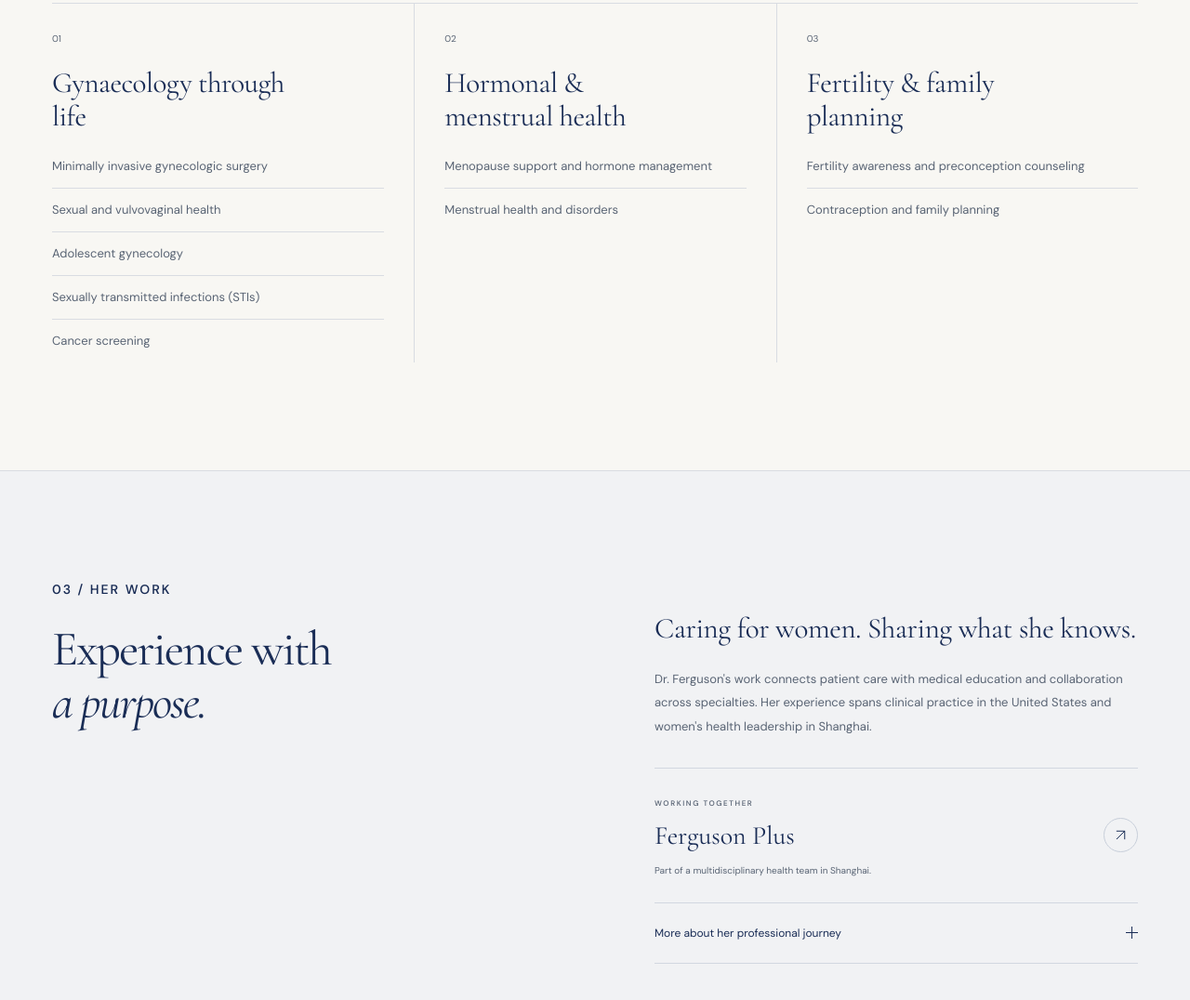
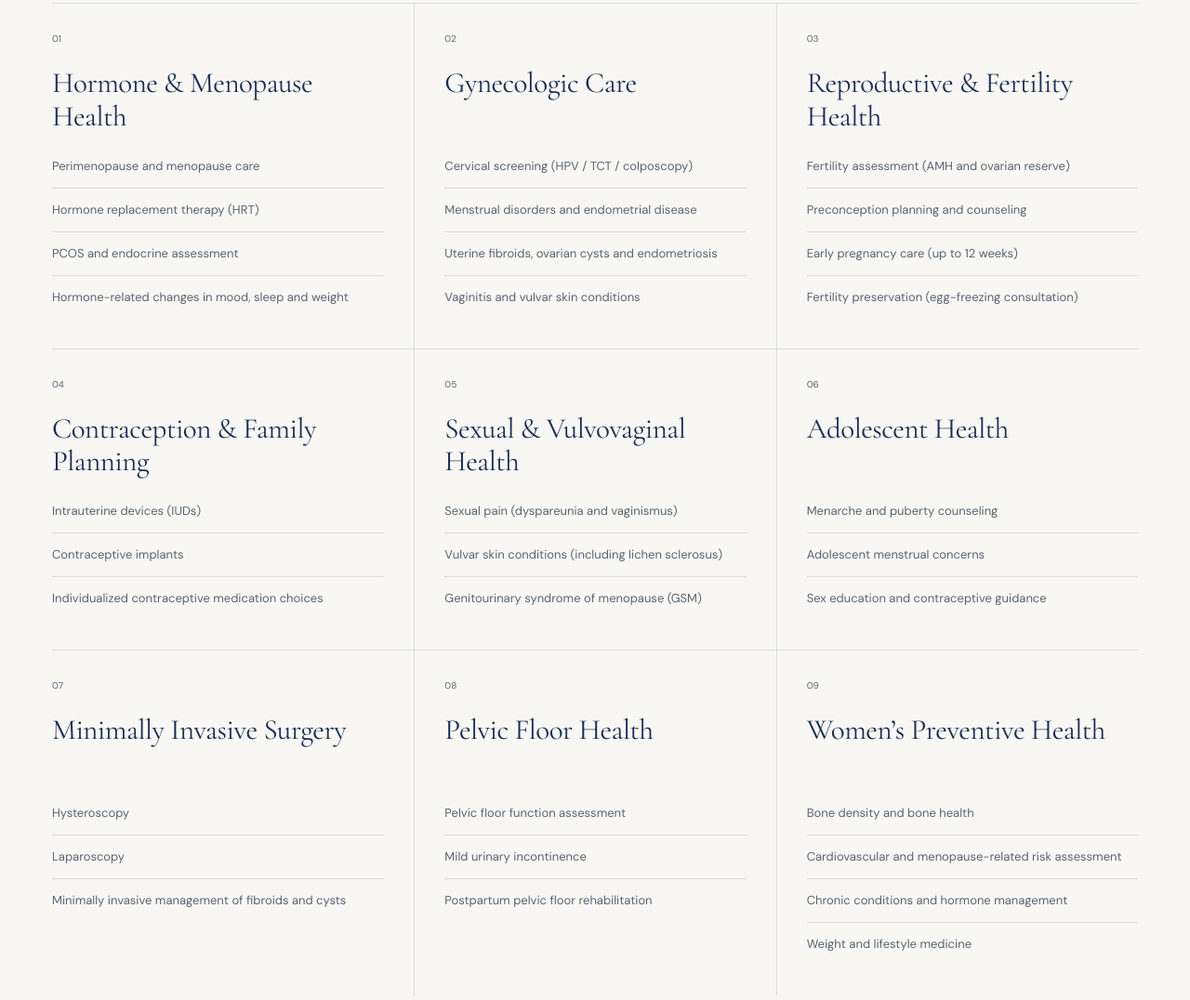
Before and after one commit to younggzzheng/fergusonhealth, a website: page draft/index.html in a window 1280 px wide. Shown: the part 1882-2958 px from the top of the page at 93% size. Drawn offline with Linux system fonts and the light colour scheme.

Commit message:
Update bilingual services with hormone and menopause care first

```diff
--- a/draft/index.html
+++ b/draft/index.html
@@ -63,22 +63,92 @@
     </section>
 
     <section id="care" class="care-section section-pad wrap" aria-labelledby="care-title">
-      <div class="section-topline"><div><p class="eyebrow" data-i18n="careEyebrow">02 / Areas of care</p><h2 id="care-title" data-i18n-html="careTitle">Care that grows<br><em>with you.</em></h2></div><div class="care-aside"><svg class="care-sprig" aria-hidden="true"><use href="#sprig"/></svg><p class="section-aside" data-i18n="careIntro">Different chapters bring different questions. Space to understand yours.</p></div></div>
+      <div class="section-topline"><div><p class="eyebrow" data-i18n="careEyebrow">02 / Areas of care</p><h2 id="care-title" data-i18n-html="careTitle">Women’s Health<br><em>Services</em></h2></div><div class="care-aside"><svg class="care-sprig" aria-hidden="true"><use href="#sprig"/></svg><p class="section-aside" data-i18n="careIntro">Different chapters bring different questions. Space to understand yours.</p></div></div>
       <div class="care-grid">
         <article class="care-item">
           <span class="care-number" aria-hidden="true">01</span>
-          <h3 data-i18n="care3Title">Gynaecology through life</h3>
-          <ul class="care-list"><li data-i18n="careSurgery">Minimally invasive gynecologic surgery</li><li data-i18n="careSexual">Sexual and vulvovaginal health</li><li data-i18n="careAdolescent">Adolescent gynecology</li><li data-i18n="careSTI">Sexually transmitted infections (STIs)</li><li data-i18n="careCancerScreening">Cancer screening</li></ul>
+          <h3 data-i18n="careHormoneTitle">Hormone &amp; Menopause Health</h3>
+          <ul class="care-list">
+            <li data-i18n="careMenopause">Perimenopause and menopause care</li>
+            <li data-i18n="careHRT">Hormone replacement therapy (HRT)</li>
+            <li data-i18n="carePCOS">PCOS and endocrine assessment</li>
+            <li data-i18n="careHormoneChanges">Hormone-related changes in mood, sleep and weight</li>
+          </ul>
         </article>
         <article class="care-item">
           <span class="care-number" aria-hidden="true">02</span>
-          <h3 data-i18n="care1Title">Hormonal & menstrual health</h3>
-          <ul class="care-list"><li data-i18n="careMenopause">Menopause support and hormone management</li><li data-i18n="careMenstrual">Menstrual health and disorders</li></ul>
+          <h3 data-i18n="careGynecologyTitle">Gynecologic Care</h3>
+          <ul class="care-list">
+            <li data-i18n="careCervicalScreening">Cervical screening (HPV / TCT / colposcopy)</li>
+            <li data-i18n="careEndometrial">Menstrual disorders and endometrial disease</li>
+            <li data-i18n="careGynecologicConditions">Uterine fibroids, ovarian cysts and endometriosis</li>
+            <li data-i18n="careVaginitis">Vaginitis and vulvar skin conditions</li>
+          </ul>
         </article>
         <article class="care-item">
           <span class="care-number" aria-hidden="true">03</span>
-          <h3 data-i18n="care2Title">Fertility & family planning</h3>
-          <ul class="care-list"><li data-i18n="careFertility">Fertility awareness and preconception counseling</li><li data-i18n="careContraception">Contraception and family planning</li></ul>
+          <h3 data-i18n="careFertilityTitle">Reproductive &amp; Fertility Health</h3>
+          <ul class="care-list">
+            <li data-i18n="careFertilityAssessment">Fertility assessment (AMH and ovarian reserve)</li>
+            <li data-i18n="carePreconception">Preconception planning and counseling</li>
+            <li data-i18n="careEarlyPregnancy">Early pregnancy care (up to 12 weeks)</li>
+            <li data-i18n="careFertilityPreservation">Fertility preservation (egg-freezing consultation)</li>
+          </ul>
+        </article>
+        <article class="care-item">
+          <span class="care-number" aria-hidden="true">04</span>
+          <h3 data-i18n="careContraceptionTitle">Contraception &amp; Family Planning</h3>
+          <ul class="care-list">
+            <li data-i18n="careIUD">Intrauterine devices (IUDs)</li>
+            <li data-i18n="careImplant">Contraceptive implants</li>
+            <li data-i18n="careContraceptiveMedication">Individualized contraceptive medication choices</li>
+          </ul>
+        </article>
+        <article class="care-item">
+          <span class="care-number" aria-hidden="true">05</span>
+          <h3 data-i18n="careSexualTitle">Sexual &amp; Vulvovaginal Health</h3>
+          <ul class="care-list">
+            <li data-i18n="careSexualPain">Sexual pain (dyspareunia and vaginismus)</li>
+            <li data-i18n="careVulvarSkin">Vulvar skin conditions (including lichen sclerosus)</li>
+            <li data-i18n="careGSM">Genitourinary syndrome of menopause (GSM)</li>
+          </ul>
+        </article>
+        <article class="care-item">
+          <span class="care-number" aria-hidden="true">06</span>
+          <h3 data-i18n="careAdolescentTitle">Adolescent Health</h3>
+          <ul class="care-list">
+            <li data-i18n="carePuberty">Menarche and puberty counseling</li>
+            <li data-i18n="careAdolescentMenstrual">Adolescent menstrual concerns</li>
+            <li data-i18n="careSexEducation">Sex education and contraceptive guidance</li>
+          </ul>
+        </article>
+        <article class="care-item">
+          <span class="care-number" aria-hidden="true">07</span>
+          <h3 data-i18n="careSurgeryTitle">Minimally Invasive Surgery</h3>
+          <ul class="care-list">
+            <li data-i18n="careHysteroscopy">Hysteroscopy</li>
+            <li data-i18n="careLaparoscopy">Laparoscopy</li>
+            <li data-i18n="careMinimallyInvasive">Minimally invasive management of fibroids and cysts</li>
+          </ul>
+        </article>
+        <article class="care-item">
+          <span class="care-number" aria-hidden="true">08</span>
+          <h3 data-i18n="carePelvicTitle">Pelvic Floor Health</h3>
+          <ul class="care-list">
+            <li data-i18n="carePelvicAssessment">Pelvic floor function assessment</li>
+            <li data-i18n="careIncontinence">Mild urinary incontinence</li>
+            <li data-i18n="carePostpartumPelvic">Postpartum pelvic floor rehabilitation</li>
+          </ul>
+        </article>
+        <article class="care-item">
+          <span class="care-number" aria-hidden="true">09</span>
+          <h3 data-i18n="carePreventiveTitle">Women’s Preventive Health</h3>
+          <ul class="care-list">
+            <li data-i18n="careBone">Bone density and bone health</li>
+            <li data-i18n="careCardiovascular">Cardiovascular and menopause-related risk assessment</li>
+            <li data-i18n="careChronic">Chronic conditions and hormone management</li>
+            <li data-i18n="careLifestyle">Weight and lifestyle medicine</li>
+          </ul>
         </article>
       </div>
     </section>
--- a/draft/site.js
+++ b/draft/site.js
@@ -10,9 +10,16 @@
       aboutEyebrow: '01 / 认识吕医生', aboutTitle: '医生。<br>倾听者。<br><em>健康路上的同行者。</em>', aboutLead: '好的照护，从倾听开始。',
       aboutBody: '吕明旭医生是美国妇产科专科认证医生，也是美国妇产科医师学会会士（FACOG）。',
       aboutBody2: '她的经历涵盖临床诊疗、医学教育及女性健康领域的管理工作。目前在上海美华丁香门诊部和百汇新天地医疗中心执业，可使用英语和普通话交流。', profileLink: '查看官方医生简介', signatureDetail: 'MD, FACOG · 妇产科',
-      careEyebrow: '02 / 诊疗领域', careTitle: '陪伴每一个<br><em>不同的你。</em>', careIntro: '每一个人生阶段，都有新的疑问。留一些时间，听您慢慢说。',
-      care1Title: '激素与月经健康', care2Title: '生育力与生育规划', care3Title: '全生命周期妇科照护',
-      careMenopause: '更年期支持与激素管理', careMenstrual: '月经健康与月经失调', careFertility: '生育力认知与孕前咨询', careContraception: '避孕与生育规划', careSurgery: '妇科微创手术', careSexual: '性健康与外阴阴道健康', careAdolescent: '青少年妇科', careSTI: '性传播感染（STI）', careCancerScreening: '癌症筛查',
+      careEyebrow: '02 / 诊疗领域', careTitle: '女性健康<br><em>服务</em>', careIntro: '每一个人生阶段，都有新的疑问。留一些时间，听您慢慢说。',
+      careHormoneTitle: '激素与更年期', careMenopause: '围绝经期与绝经管理', careHRT: '激素替代治疗（HRT）', carePCOS: 'PCOS 与内分泌评估', careHormoneChanges: '激素相关情绪、睡眠与体重变化',
+      careGynecologyTitle: '妇科诊疗', careCervicalScreening: '宫颈筛查（HPV / TCT / 阴道镜）', careEndometrial: '月经异常与子宫内膜疾病', careGynecologicConditions: '子宫肌瘤、卵巢囊肿、内膜异位症', careVaginitis: '阴道炎、外阴皮肤病',
+      careFertilityTitle: '生育与生殖', careFertilityAssessment: '生育力评估（AMH、卵巢储备）', carePreconception: '备孕与孕前咨询', careEarlyPregnancy: '早孕管理（至 12 周）', careFertilityPreservation: '生育力保护（冷冻卵子咨询）',
+      careContraceptionTitle: '避孕与家庭计划', careIUD: '宫内节育器（IUD）', careImplant: '皮下埋植', careContraceptiveMedication: '药物避孕个体化选择',
+      careSexualTitle: '性健康与外阴阴道', careSexualPain: '性疼痛（性交痛、阴道痉挛）', careVulvarSkin: '外阴皮肤病（硬化性苔藓等）', careGSM: '绝经相关泌尿生殖综合征（GSM）',
+      careAdolescentTitle: '青少年女性健康', carePuberty: '初潮与青春期咨询', careAdolescentMenstrual: '青少年月经问题', careSexEducation: '性教育与避孕指导',
+      careSurgeryTitle: '微创妇科手术', careHysteroscopy: '宫腔镜', careLaparoscopy: '腹腔镜', careMinimallyInvasive: '肌瘤、囊肿微创管理',
+      carePelvicTitle: '盆底健康', carePelvicAssessment: '盆底功能评估', careIncontinence: '轻度尿失禁', carePostpartumPelvic: '产后盆底康复',
+      carePreventiveTitle: '女性长期健康', careBone: '骨密度与骨健康', careCardiovascular: '心血管与绝经风险评估', careChronic: '慢性病与激素管理', careLifestyle: '体重与生活方式医学',
       workEyebrow: '03 / 专业经历', workTitle: '以经验积累，<br><em>践行关怀。</em>', workLead: '关爱女性，也分享专业知识。', workBody: '吕医生将患者照护、医学教育与跨专业协作相结合，经历涵盖美国的临床实践，以及上海女性健康领域的医疗管理工作。', workFeatureType: '携手关爱健康', workSource: '上海跨专业健康团队成员。',
       workDetailsTitle: '进一步了解她的专业历程', workEducationTitle: '医学教育与医疗质量', workEducationBody: '在罗伯特·伍德·约翰逊医学院完成妇产科住院医师培训后，吕医生留校任教，在临床工作之外参与住院医师培训、医学生教育及临床研究。2005年回国后，她在上海多家医疗机构承担临床管理与医疗质量、安全方面的工作。', workLeadershipTitle: '诊室之外的健康教育', workLeadershipBody: '她也参与社区健康教育。在2026年美华的医学职业体验活动中，她向 SCIS 学生介绍了从青春期到更年期的女性健康。', workBackgroundLink: '了解这次学生体验活动',
       contactEyebrow: '从这里开始', contactTitle: '下一步，<br><em>我们一起走。</em>', contactBody: '如需预约，请使用微信扫描下方相应门诊的预约码。如需了解执业信息，欢迎通过电子邮件联系我们。关注微信公众号，获取最新资讯。',
```
Also changed, not shown: reference/CONTENT-BRIEF.md (+9 -2 lines), tests/browser.spec.js (+40 -9 lines), draft/styles.css.
